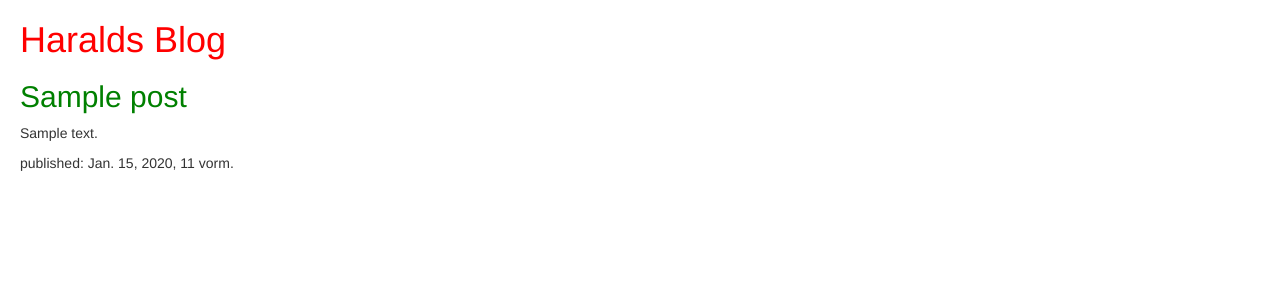
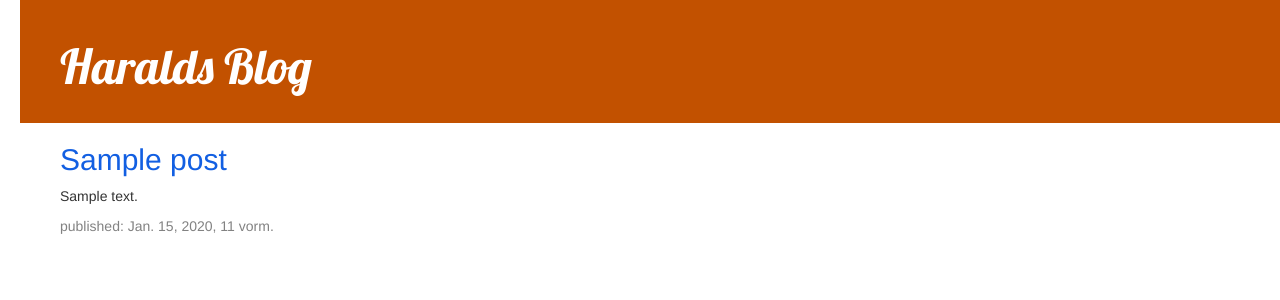
Before and after one commit to Zauberzunge/my-first-blog, a Django app: page / in a window 1280 px wide. Shown: the top 300 px of the page. Run offline with Django 3.2, Linux system fonts and the light colour scheme; tables that the repository leaves empty hold one stand-in row (values such as "Sample post"); some libraries are stand-ins or nearby versions.

Commit message:
css
css-Änderung

```diff
--- a/blog/static/css/blog.css
+++ b/blog/static/css/blog.css
@@ -1,5 +1,6 @@
 h1 a {
-    color: red;
+    color: yellow;
+	font-family: 'Lobster';
 }
 
 h2 a {
@@ -9,3 +10,31 @@ h2 a {
 body {
     padding-left: 20px;
 }
+
+.Seitenkopf {
+	background-color: #C25100;
+	margin-top: 0;
+    padding: 20px 20px 20px 40px;
+}
+
+.Seitenkopf h1, .Seitenkopf h1 a, .Seitenkopf h1 a:visited, .Seitenkopf h1 a:active {
+    color: #ffffff;
+    font-size: 36pt;
+    text-decoration: none;
+}
+
+.post {
+    margin-bottom: 70px;
+}
+
+.post h2 a, .post h2 a:visited {
+    color: #125fe2;
+}
+
+.content {
+    margin-left: 40px;
+}
+
+.date {
+    color: #828282;
+}
--- a/blog/templates/blog/post_list.html
+++ b/blog/templates/blog/post_list.html
@@ -4,19 +4,24 @@
         <title>Haralds Blog unter Django</title>
 		<link rel="stylesheet" href="//maxcdn.bootstrapcdn.com/bootstrap/3.2.0/css/bootstrap.min.css">
 		<link rel="stylesheet" href="//maxcdn.bootstrapcdn.com/bootstrap/3.2.0/css/bootstrap-theme.min.css">
+		<link href="//fonts.googleapis.com/css?family=Lobster&subset=latin,latin-ext" rel="stylesheet" type="text/css">
 		<link rel="stylesheet" href="{% static 'css/blog.css' %}">
     </head>
     <body>
-        <div>
+        <div class="Seitenkopf">
 			<h1><a href="/">Haralds Blog</a></h1>
 		</div>
 
+		<div class='content'>
 			{% for post in posts %}
-			<div>
+				<div class="post">
 					<h2><a href="">{{ post.title }}</a></h2>
 					<p>{{ post.text|linebreaksbr }}</p>
+					<div class='date'>
 						<p>published: {{ post.published_date }}</p>
 					</div>
+				</div>
 			{% endfor %}
+		</div>
     </body>
 </html>
```
Lines whose indentation alone changed are shown as unchanged.
